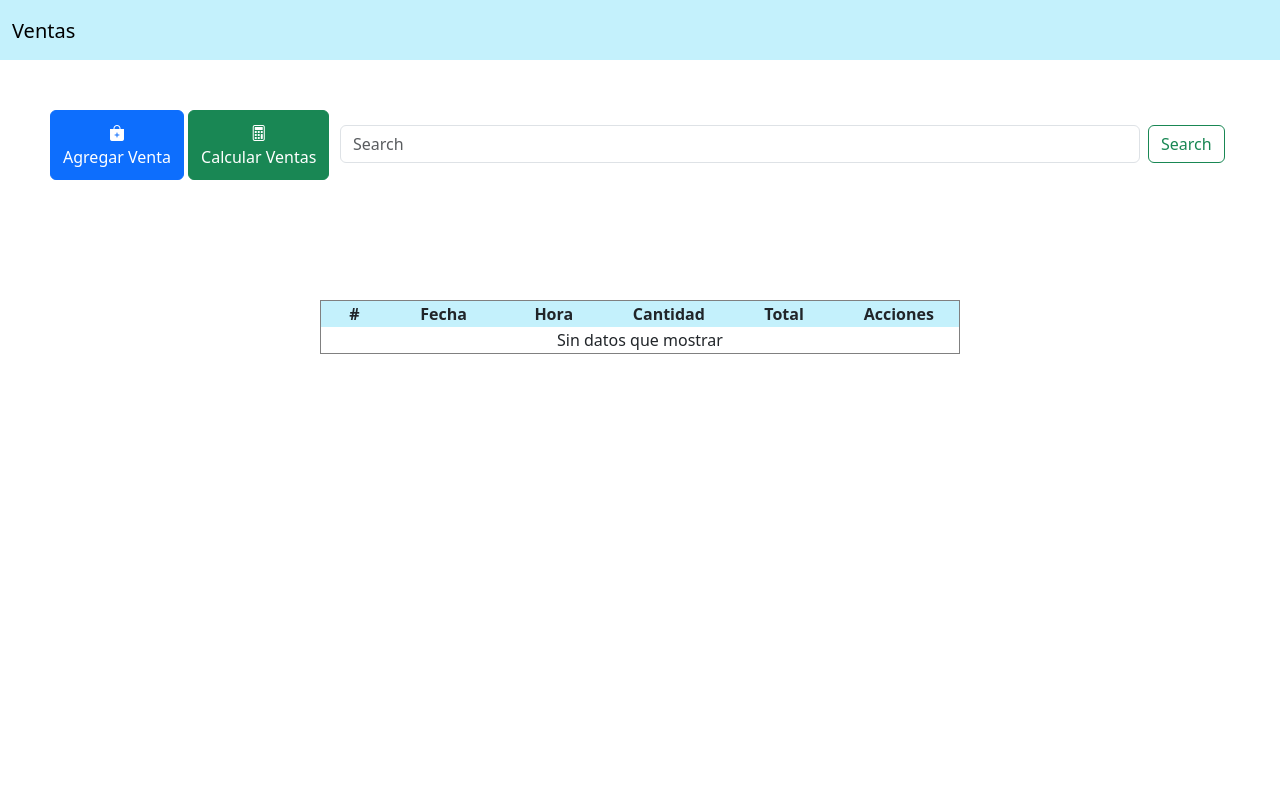
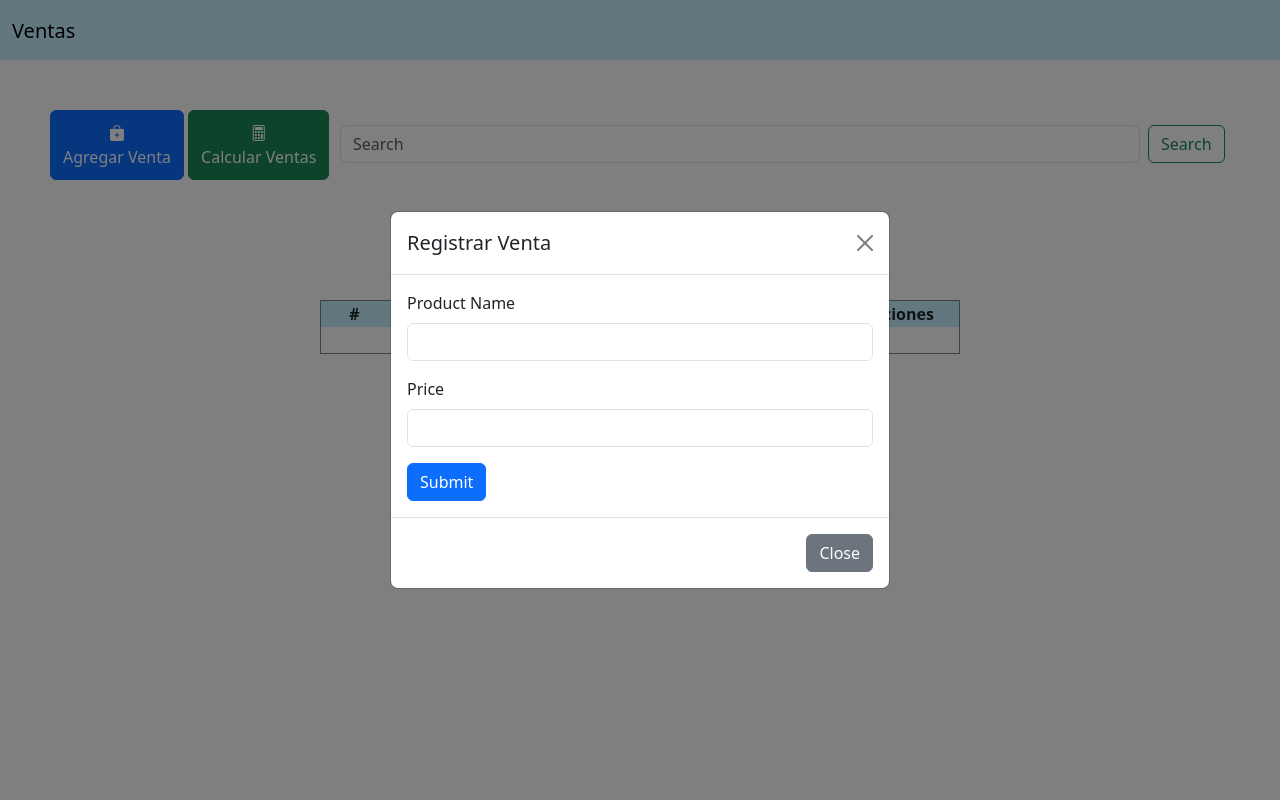
Before and after one commit to JonDev12/LA-PASADITA-MVC, a PHP site: page /Ventas.php in a window 1280 px wide, after a click on "Agregar Venta"; the page is wider, and only the part inside the window is pictured. Run offline with PHP 8.4, Linux system fonts and the light colour scheme; data that the repository does not hold is empty.

Commit message:
Hago cambios en el archivos js

```diff
--- a/View/Ventas.php
+++ b/View/Ventas.php
@@ -16,7 +16,7 @@ $sales = new ControllerSales();
 </head>
 
 <body>
-    <nav class="barra navbar" style="width:1545px">
+    <nav class="barra navbar" style="width: 1366px;">
         <div class="container-fluid">
             <a class="navbar-brand">Ventas</a>
             <form class="d-flex text-center" role="search">
@@ -30,7 +30,7 @@ $sales = new ControllerSales();
     <!--Botones CRUD-->
     <div class="col" style="margin-left: 50px; margin-top:50px">
         <div>
-            <button class="col btn btn-primary b_venta"  data-bs-toggle="modal" data-bs-target="#modalRegistro">
+            <button class="col btn btn-primary b_venta" data-bs-toggle="modal" data-bs-target="#modalRegistro">
                 <i class="bi bi-bag-plus-fill"></i>
                 <br>
                 Agregar Venta
@@ -47,7 +47,35 @@ $sales = new ControllerSales();
                     <button class="btn btn-outline-success" type="submit">Search</button>
                 </form>
             </div>
-            <!--/*TODO Fix the search bar and the buttons*/---->
+        </div>
+    </div>
+
+    <div class="modal fade" id="modalRegistro" tabindex="-1" aria-labelledby="modalRegistroLabel" aria-hidden="true">
+        <div class="modal-dialog modal-dialog-centered">
+            <div class="modal-content">
+                <div class="modal-header">
+                    <h5 class="modal-title" id="modalRegistroLabel">Registrar Venta</h5>
+                    <button type="button" class="btn-close" data-bs-dismiss="modal" aria-label="Close"></button>
+                </div>
+                <div class="modal-body">
+                    <!-- Modal body content goes here -->
+                    <form>
+                        <div class="mb-3">
+                            <label for="productName" class="form-label">Product Name</label>
+                            <input type="text" class="form-control" id="productName" required>
+                        </div>
+                        <div class="mb-3">
+                            <label for="productPrice" class="form-label">Price</label>
+                            <input type="number" class="form-control" id="productPrice" required>
+                        </div>
+                        <button type="submit" class="btn btn-primary">Submit</button>
+                    </form>
+                </div>
+                <div class="modal-footer">
+                    <!-- Modal footer content goes here -->
+                    <button type="button" class="btn btn-secondary" data-bs-dismiss="modal">Close</button>
+                </div>
+            </div>
         </div>
     </div>
 
@@ -69,11 +97,8 @@ $sales = new ControllerSales();
                 </tbody>
             </table>
         </div>
-        <div>
-            <!--Modal para registro-->
+    </div>
 
-        </div>
-    </div>
     <script src="../js_personalizado/ReferencePage.js"></script>
     <script src="../js/bootstrap.bundle.min.js"></script>
 </body>
```
Also changed, not shown: js_personalizado/InicioSesion.js (+32 -0 lines), js_personalizado/UserValidation.js (+9 -0 lines), js_personalizado/Pagesredirect.js (added).
